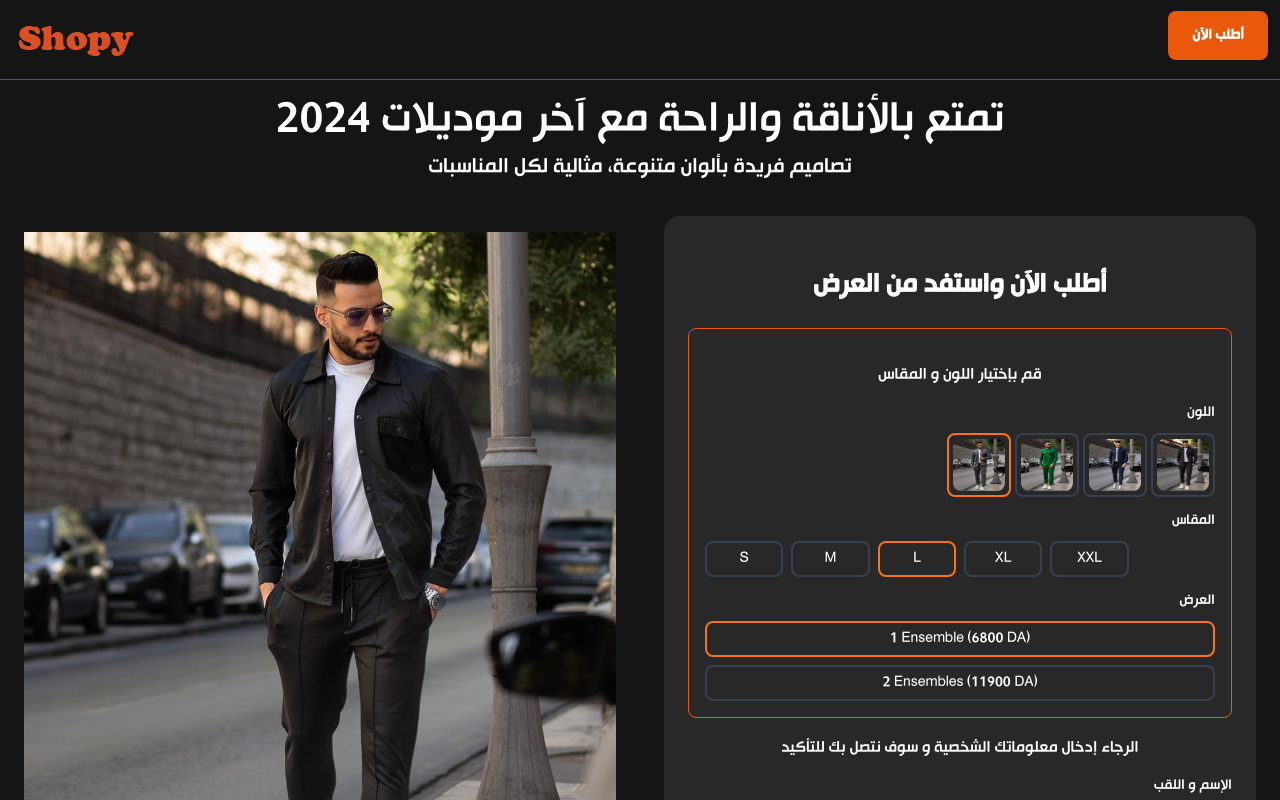
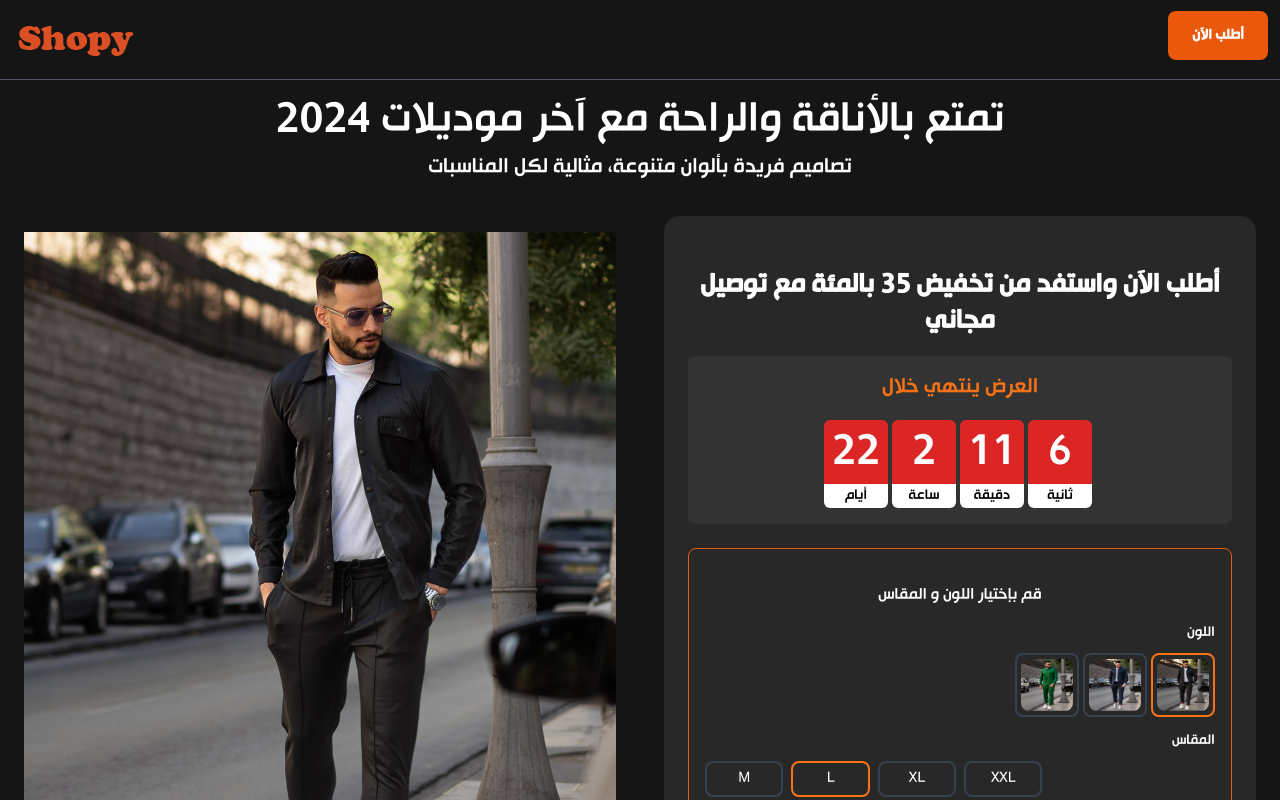
Before and after one commit to jomayang/shopyluxe, a Next.js app: page / in a window 1280 px wide. Shown: the top 800 px of the page. Built offline with nearby package versions, Linux system fonts and the light colour scheme; no server answers; the database is empty.

Commit message:
new offer blackfriday

```diff
--- a/package.json
+++ b/package.json
@@ -19,6 +19,7 @@
     "next": "12.3.1",
     "react": "18.2.0",
     "react-confetti": "^6.1.0",
+    "react-countdown": "^2.3.5",
     "react-dom": "18.2.0",
     "react-facebook-pixel": "^1.0.4",
     "react-ga": "^3.3.1",
--- a/pages/_app.tsx
+++ b/pages/_app.tsx
@@ -20,6 +20,7 @@ export default function App({ Component, pageProps }: AppProps) {
         });
       });
   }, [router.events]);
+
   useEffect(() => {
     import("react-facebook-pixel")
       .then((x) => x.default)
--- a/pages/index.tsx
+++ b/pages/index.tsx
@@ -9,6 +9,8 @@ import Radio from "@mui/material/Radio";
 import FormControlLabel from "@mui/material/FormControlLabel";
 import zIndex from "@mui/material/styles/zIndex";
 import supabase from "../supabase-config";
+
+import Countdown from "react-countdown/dist/index";
 
 export default function Home() {
   const [fullName, setFullName] = useState("");
@@ -25,9 +27,56 @@ export default function Home() {
   const [agentsCount, setAgentsCount] = useState(0);
   const [previewImage, setPreviewImage] = useState("13.jpg");
   const [size, setSize] = useState("l");
-  const [model, setModel] = useState(1);
+  const [model, setModel] = useState(4);
   const router = useRouter();
-
+  // Renderer callback with condition
+  const Completionist = () => <span>You are good to go!</span>;
+  const renderer = ({ days, hours, minutes, seconds, completed }: any) => {
+    if (completed) {
+      // Render a completed state
+      return <Completionist />;
+    } else {
+      // Render a countdown
+      return (
+        <div className="w-full flex justify-center">
+          <span className="flex mt-4">
+            <span>
+              <span className="h-16 mr-1 rounded-tl-md rounded-tr-md w-16 flex justify-center items-center bg-red-600 text-white text-5xl">
+                {days}
+              </span>
+              <span className="w-16 flex rounded-bl-md rounded-br-md justify-center bg-white">
+                أيام
+              </span>
+            </span>
+            <span>
+              <span className="h-16 mr-1 rounded-tl-md rounded-tr-md w-16 flex justify-center items-center bg-red-600 text-white text-5xl">
+                {hours}
+              </span>
+              <span className="w-16 flex rounded-bl-md rounded-br-md justify-center bg-white">
+                ساعة
+              </span>
+            </span>
+            <span>
+              <span className="h-16 mr-1 rounded-tl-md rounded-tr-md w-16 flex justify-center items-center bg-red-600 text-white text-5xl">
+                {minutes}
+              </span>
+              <span className="w-16 flex rounded-bl-md rounded-br-md justify-center bg-white">
+                دقيقة
+              </span>
+            </span>
+            <span>
+              <span className="h-16 mr-1 rounded-tl-md rounded-tr-md w-16 flex justify-center items-center bg-red-600 text-white text-5xl">
+                {seconds}
+              </span>
+              <span className="w-16 flex rounded-bl-md rounded-br-md justify-center bg-white">
+                ثانية
+              </span>
+            </span>
+          </span>
+        </div>
+      );
+    }
+  };
   useEffect(() => {
     const fetchAgents = async () => {
       try {
@@ -59,12 +108,12 @@ export default function Home() {
       try {
         setIsLoading(true);
         let agentId;
-        if (agentsCount !== 0) {
+        /*if (agentsCount !== 0) {
           agentId = agents[Math.floor(Math.random() * agentsCount)].id;
         } else {
           agentId = 23;
-        }
-        // agentId = 23;
+        }*/
+        agentId = 17;
         let productModel;
         let productColor;
         switch (model) {
@@ -111,7 +160,7 @@ export default function Home() {
           phone: `${number}`,
           wilaya: province,
           commune: address,
-          product: `ensemble-sergio-tachhini`,
+          product: `ensemble_`,
           size,
           color: productColor,
           agent_id: agentId,
@@ -185,7 +234,7 @@ export default function Home() {
         <meta name="viewport" content="width=device-width, initial-scale=1" />
         <meta
           name="facebook-domain-verification"
-          content="tymt6ktp9zw6pitsh6tylaw4fi3gns"
+          content="audbr9k9bo6t7he88rtn1s2zmvd5bc"
         />
         <link rel="icon" href="/favicon.png" />
       </Head>
@@ -223,9 +272,9 @@ export default function Home() {
                   <img src={previewImage} alt="" className="w-full" />
                 </div>
                 <div className="grid gap-2 grid-cols-5 mt-2">
-                  <button onClick={() => setPreviewImage("01.jpg")}>
+                  {/* <button onClick={() => setPreviewImage("01.jpg")}>
                     <Image src="/01.jpg" width={128} height={160} />
-                  </button>
+                  </button>*/}
                   <button onClick={() => setPreviewImage("03.jpg")}>
                     <Image src="/03.jpg" width={128} height={160} />
                   </button>
@@ -238,6 +287,8 @@ export default function Home() {
                 </div>
               </div>
               <div>
+                <img src="/12.jpg" className="my-3" />
+                <img src="/13.jpg" className="my-3" />
                 <img src="/01.jpg" className="my-3" />
                 <img src="/02.jpg" className="my-3" />
                 <img src="/03.jpg" className="my-3" />
@@ -248,8 +299,6 @@ export default function Home() {
                 <img src="/08.jpg" className="my-3" />
                 <img src="/09.jpg" className="my-3" />
                 <img src="/11.jpg" className="my-3" />
-                <img src="/12.jpg" className="my-3" />
-                <img src="/13.jpg" className="my-3" />
               </div>
               <div className=" text-right mt-4">
                 <h1 className="text-xl mb-2 text-white">:كيفية الطلب </h1>
@@ -282,9 +331,9 @@ export default function Home() {
                   <img src={previewImage} alt="" className="" />
                 </div>
                 <div className="grid gap-2 grid-cols-5 mt-2">
-                  <button onClick={() => handleUpdateModel(1)}>
+                  {/* <button onClick={() => handleUpdateModel(1)}>
                     <Image src="/01.jpg" width={128} height={160} />
-                  </button>
+                  </button>*/}
                   <button onClick={() => handleUpdateModel(2)}>
                     <Image src="/03.jpg" width={128} height={160} />
                   </button>
@@ -315,9 +364,17 @@ export default function Home() {
               >
                 <h1 className="text-3xl  font-bold text-center text-white">
                   {/* <span className="text-orange-500">(30% تخفيض)</span> */}
-                  <br /> أطلب الآن واستفد من العرض{" "}
+                  <br /> أطلب الآن واستفد من تخفيض 35 بالمئة مع توصيل مجاني{" "}
                 </h1>
-
+                <div className="  my-4 py-4 rounded-lg bg-white/5">
+                  <h1 className="text-2xl text-orange-500 text-center">
+                    العرض ينتهي خلال
+                  </h1>
+                  <Countdown
+                    date={new Date("2023-11-25T00:00:00")}
+                    renderer={renderer}
+                  />
+                </div>
                 <form action="#" method="post">
                   <div className="p-4 border border-orange-600 rounded-lg mt-6">
                     <h3 className="text-lg mt-4 text-center text-white">
@@ -328,7 +385,7 @@ export default function Home() {
                         <span className="label-text text-white ">اللون</span>
                       </label>
                       <div className="justify-end gap-1 flex-wrap flex mt-2">
-                        <div
+                        {/* <div
                           onClick={() => handleUpdateModel(1)}
                           className={`flex cursor-pointer p-1 border-2 hover:border-orange-500 w-16 h-16 rounded-lg ${
                             model === 1
@@ -343,7 +400,7 @@ export default function Home() {
                             height={64}
                             alt=""
                           />
-                        </div>
+                        </div>*/}
                         <div
                           onClick={() => handleUpdateModel(2)}
                           className={`flex cursor-pointer  p-1 border-2  hover:border-orange-500 w-16 h-16 rounded-lg ${
@@ -399,7 +456,7 @@ export default function Home() {
                         <span className="label-text  text-white">المقاس</span>
                       </label>
                       <div className="grid grid-cols-6 gap-2 mt-2">
-                        <div
+                        {/* <div
                           onClick={() => setSize("s")}
                           className={`flex p-1 border-2 text-white cursor-pointer  hover:border-orange-500  text-center justify-center rounded-lg ${
                             size === "s"
@@ -408,7 +465,7 @@ export default function Home() {
                           }`}
                         >
                           S
-                        </div>
+                        </div> */}
                         <div
                           onClick={() => setSize("m")}
                           className={`flex p-1 border-2 text-white cursor-pointer  hover:border-orange-500  text-center justify-center rounded-lg ${
@@ -474,7 +531,7 @@ export default function Home() {
                               : "border-gray-700"
                           }`}
                         >
-                          2 Ensembles (11900 DA)
+                          2 Ensembles (10800 DA)
                         </div>
                       </div>
                     </div>
@@ -561,11 +618,12 @@ export default function Home() {
                         </p> */}
                         <p className="sm:flex block text-center mt-12 justify-center">
                           <span className="text-5xl text-orange-500 font-bold  block sm:inline">
-                            {offer === 1 ? "6800" : "11900"} DA
+                            {offer === 1 ? "5800" : "10800"} DA
                           </span>
-                          {/* <span className=" text-white text-lg line-through block sm:inline">
-                            {offer === 1 ? } DA
-                          </span> */}
+
+                          <span className=" text-white text-lg line-through block sm:inline">
+                            {offer === 1 ? "8800" : "17600"} DA
+                          </span>
                         </p>
                       </div>
                     </div>
@@ -626,10 +684,11 @@ export default function Home() {
                 allowFullScreen
               ></iframe> */}
               <div className="text-right mt-0">
+                <img src="/12.jpg" className="my-3" />
+                <img src="/13.jpg" className="my-3" />
                 <img src="/02.jpg" className="my-3" />
                 <img src="/05.jpg" className="my-3" />
                 <img src="/08.jpg" className="my-3" />
-                <img src="/12.jpg" className="my-3" />
                 <img src="/06.jpg" className="my-3" />
                 <img src="/03.jpg" className="my-3" />
                 <img src="/11.jpg" className="my-3" />
@@ -637,7 +696,6 @@ export default function Home() {
                 <img src="/07.jpg" className="my-3" />
                 <img src="/09.jpg" className="my-3" />
                 <img src="/01.jpg" className="my-3" />
-                <img src="/13.jpg" className="my-3" />
               </div>
               <div className=" text-right mt-4">
                 <h1 className="text-xl mb-2 text-white">:كيفية الطلب </h1>
```
Also changed, not shown: 1 other file (tests, documents, lock files or other folders).
